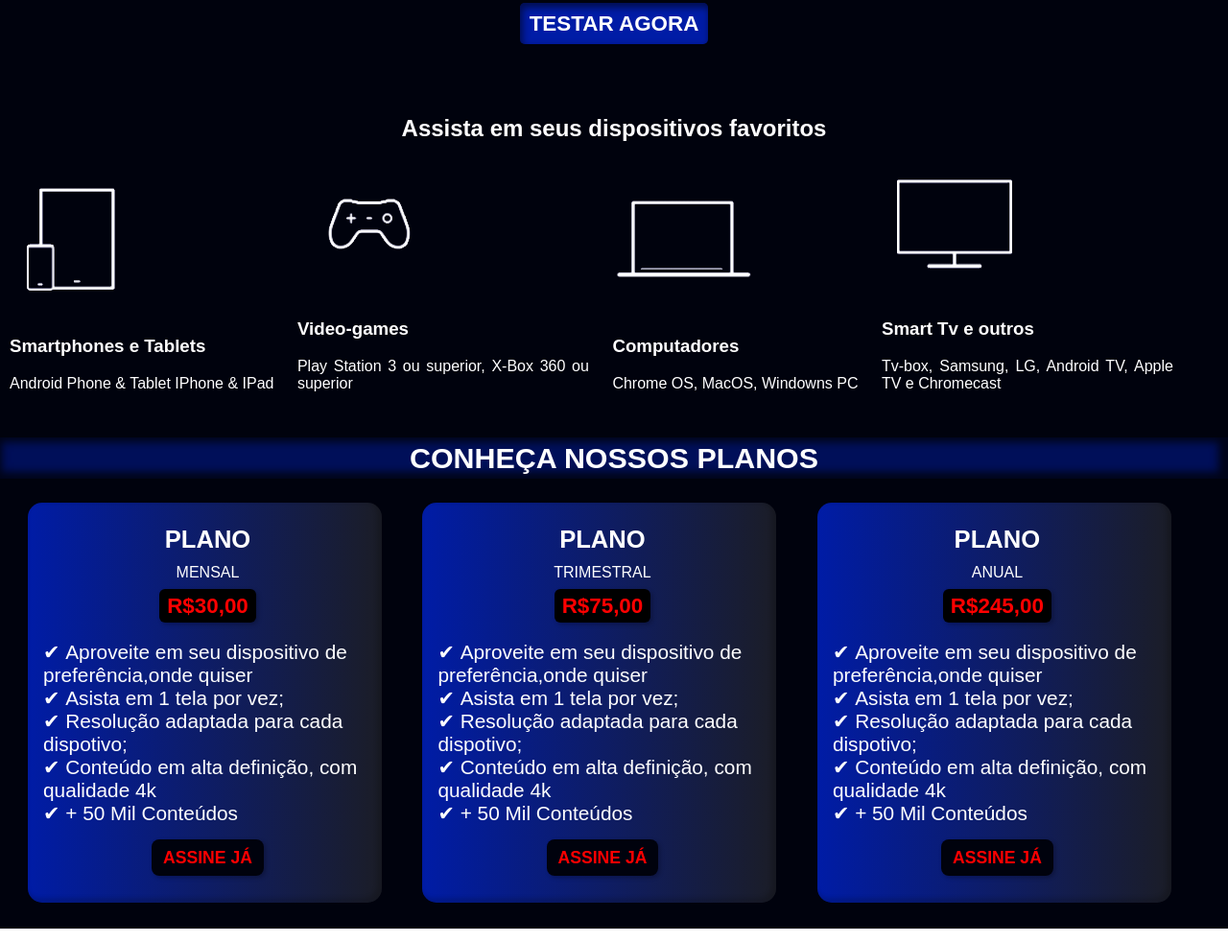
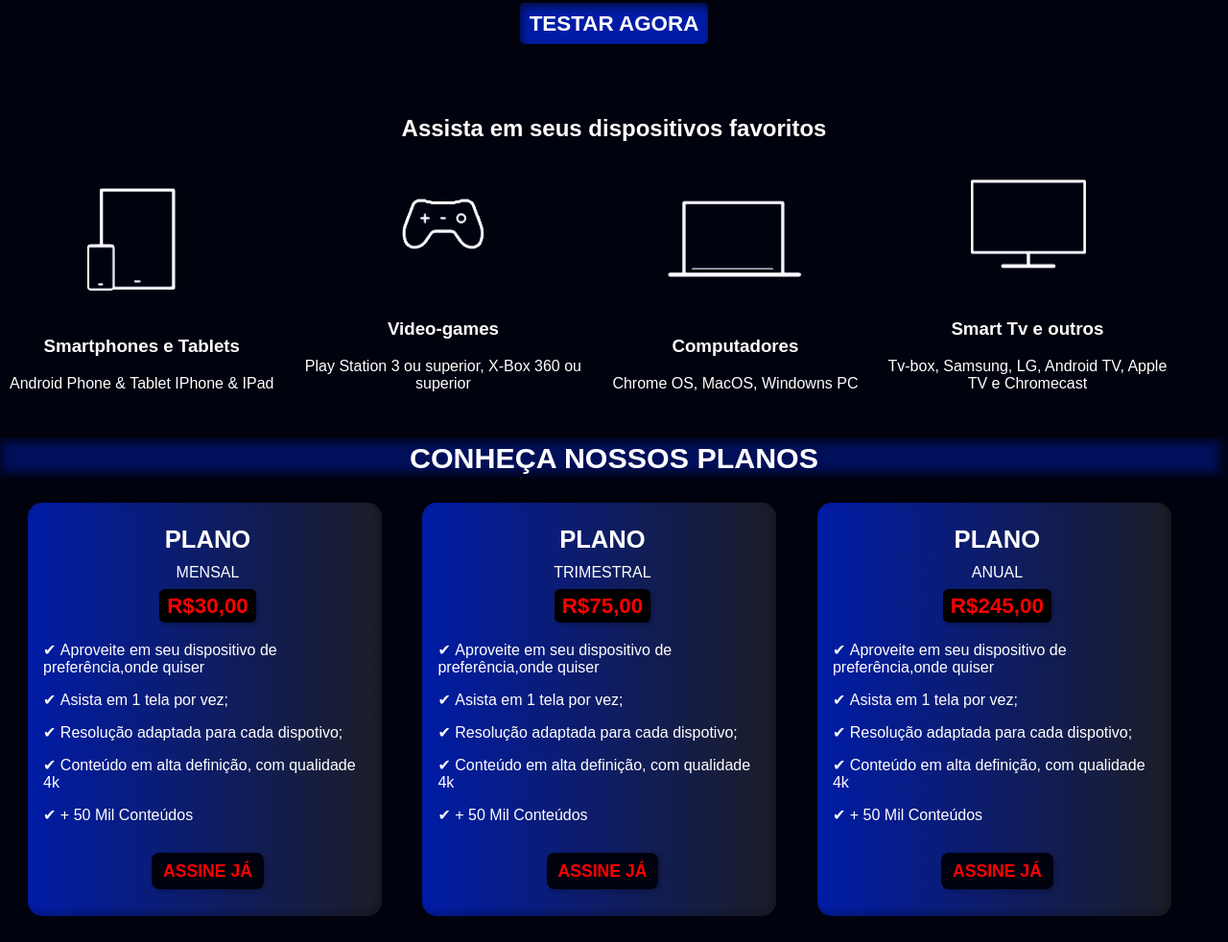
Before and after one commit to Rikelmy-Jhordhan/projeto-iptv, a plain HTML site: page index.html in a window 1280 px wide. Shown: the part 437-1419 px from the top of the page at 96% size. Drawn offline with Linux system fonts and the light colour scheme.

Commit message:
Upgrade no responsivo

```diff
--- a/estilo/style.css
+++ b/estilo/style.css
@@ -102,6 +102,7 @@ article.dispositivo {
     padding: 10px 10px;
     display: inline-block;
     max-width: 304px;
+    text-align: center;
 }
 
 article.dispositivo > h3 {
@@ -111,7 +112,7 @@ article.dispositivo > h3 {
 article.dispositivo > p {
     margin: 19px 0px;
     padding: 0px 0px;
-    text-align: justify;
+    text-align: center;
 }
 
 #corplanos {
@@ -136,6 +137,7 @@ article.dispositivo > p {
     min-height: 200px;
     margin: 17px 19px;
     padding: 8px 2px 23px 8px;
+
 }
 
 .planos > h3 {
@@ -154,6 +156,12 @@ article.dispositivo > p {
 article ul {
     list-style-position: inside;
     list-style-type: '\2714\00A0';
+    text-align: left;
+    font-size: 1em;
+}
+
+article ul > li {
+    padding-bottom: 15px;
 }
 
 article.planos {
```
